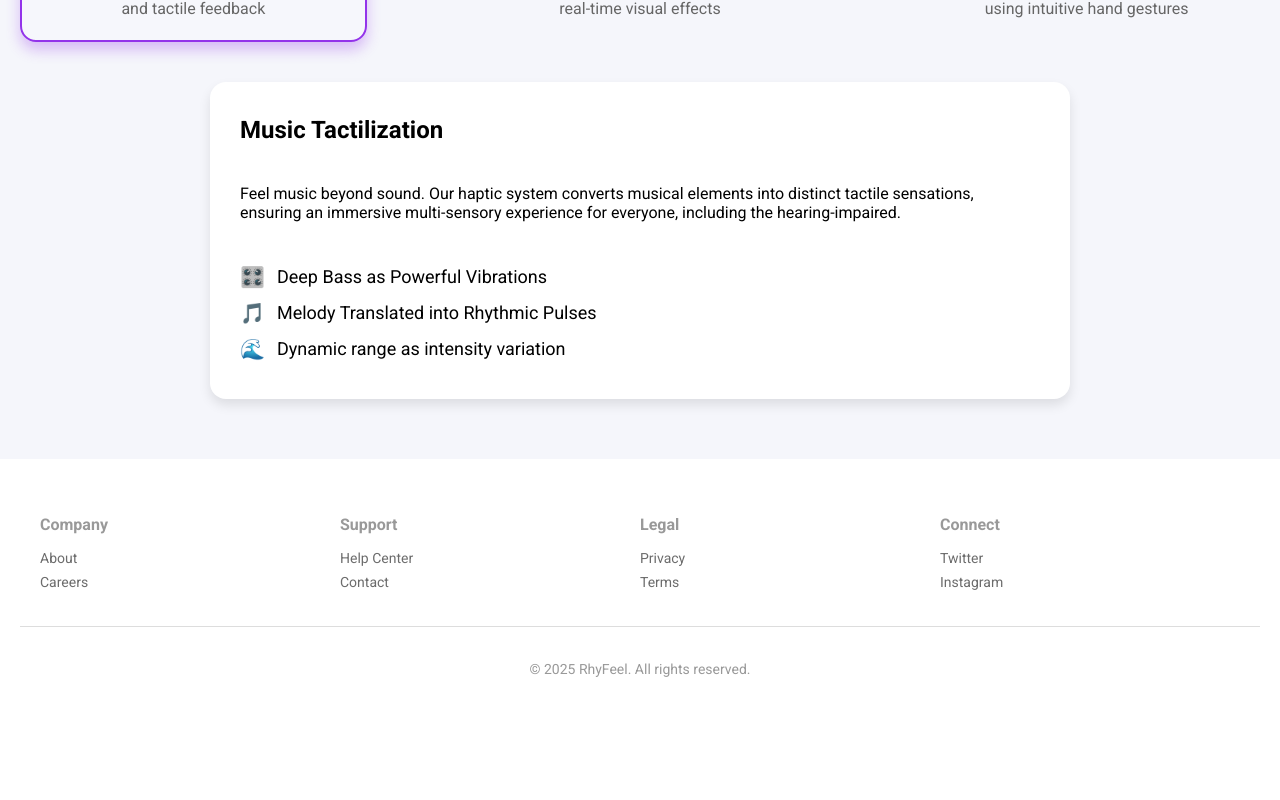
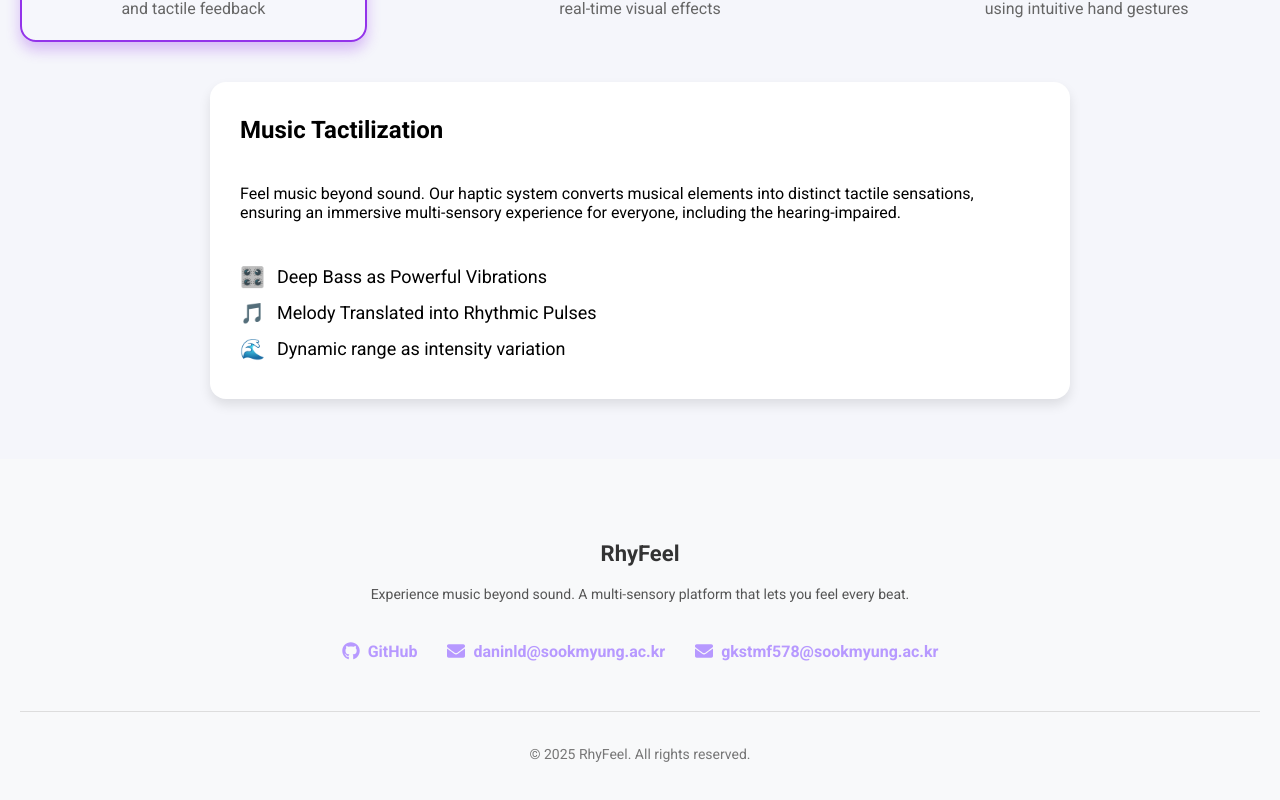
Before and after one commit to it-graduation-project/frontend, a React (Create React App) app: page / in a window 1280 px wide. Shown: the part 1976-2776 px from the top of the page. Before the commit the page ends 2707 px from the top, so only its background shows below. Built offline with nearby package versions, Linux system fonts and the light colour scheme.

Commit message:
Design: Key features 및 Footer 디자인 수정

```diff
--- a/package.json
+++ b/package.json
@@ -11,6 +11,7 @@
     "dat.gui": "^0.7.9",
     "react": "^19.0.0",
     "react-dom": "^19.0.0",
+    "react-icons": "^5.5.0",
     "react-router-dom": "^7.1.5",
     "react-scripts": "5.0.1",
     "three": "^0.158.0",
--- a/src/components/Footer.js
+++ b/src/components/Footer.js
@@ -1,44 +1,32 @@
 /*
   Footer.js - 푸터 컴포넌트
-  - 사이트 하단에 고정된 정보 및 링크 제공
+  - 사이트 하단에 GitHub, 이메일 등의 정보 제공
 */
 
 import React from "react";
+import { FaGithub, FaEnvelope } from "react-icons/fa"; // 아이콘 추가
 import "../styles/Footer.css";
 
 const Footer = () => {
   return (
     <footer className="footer">
-      <div className="footer-links">
-        <div className="footer-column">
-          <h3>Company</h3>
-          <ul>
-            <li>About</li>
-            <li>Careers</li>
-          </ul>
-        </div>
-        <div className="footer-column">
-          <h3>Support</h3>
-          <ul>
-            <li>Help Center</li>
-            <li>Contact</li>
-          </ul>
-        </div>
-        <div className="footer-column">
-          <h3>Legal</h3>
-          <ul>
-            <li>Privacy</li>
-            <li>Terms</li>
-          </ul>
-        </div>
-        <div className="footer-column">
-          <h3>Connect</h3>
-          <ul>
-            <li>Twitter</li>
-            <li>Instagram</li>
-          </ul>
+      <div className="footer-content">
+        <h3>RhyFeel</h3>
+        <p>Experience music beyond sound. A multi-sensory platform that lets you feel every beat.</p>
+
+        <div className="footer-links">
+          <a href="https://github.com/it-graduation-project" target="_blank" rel="noopener noreferrer">
+            <FaGithub className="footer-icon" /> GitHub
+          </a>
+          <a href="mailto:daninld@sookmyung.ac.kr">
+            <FaEnvelope className="footer-icon" /> daninld@sookmyung.ac.kr
+          </a>
+          <a href="mailto:gkstmf578@sookmyung.ac.kr">
+            <FaEnvelope className="footer-icon" /> gkstmf578@sookmyung.ac.kr
+          </a>
         </div>
       </div>
+
       <div className="footer-bottom">
         <p>© 2025 RhyFeel. All rights reserved.</p>
       </div>
--- a/src/styles/Footer.css
+++ b/src/styles/Footer.css
@@ -3,45 +3,65 @@
   - 웹사이트의 하단 정보 및 링크 섹션 스타일
 */
 
+/* Footer.css - 푸터 스타일 개선 */
 .footer {
-  background-color: #ffffff;
-  padding: 40px 20px;
-  text-align: left;
+  background-color: #f8f9fa;
+  padding: 60px 20px; /* 🔥 전체적인 여백 증가 */
+  text-align: center;
+  border-top: none; /* Key Features와 구분선 제거 */
 }
 
-.footer-links {
-  display: flex;
-  justify-content: space-between;
-  max-width: 1200px;
+.footer-content {
+  max-width: 800px;
   margin: 0 auto;
 }
 
-.footer-column {
-  flex: 1;
+.footer-content h3 {
+  font-size: 22px; /* 조금 더 크고 시각적으로 명확하게 */
+  font-weight: bold;
+  color: #333;
+  margin-bottom: 20px; /* 🔥 아래 여백 증가 */
 }
 
-.footer-column h3 {
-  font-size: 16px;
-  margin-bottom: 10px;
-  color: #999;
+.footer-content p {
+  font-size: 14px;
+  color: #555;
+  margin-bottom: 40px; /* 🔥 설명 텍스트와 링크 사이 여백 증가 */
 }
 
-.footer-column ul {
-  list-style: none;
-  padding: 0;
+/* 🔥 GitHub과 이메일을 한 줄에 정렬하면서도 간격을 유지 */
+.footer-links {
+  display: flex;
+  justify-content: center;
+  align-items: center;
+  gap: 30px; /* 🔥 GitHub과 이메일 요소 사이 간격 증가 */
+  flex-wrap: wrap; /* 🔥 화면이 작아질 경우 자동 줄바꿈 */
 }
 
-.footer-column ul li {
-  font-size: 14px;
-  color: #6c6c6c;
-  margin-bottom: 8px;
+.footer-links a {
+  display: flex;
+  align-items: center;
+  font-size: 16px;
+  color: #B799FF; /* 연보라색 */
+  text-decoration: none;
+  font-weight: 600;
 }
 
+.footer-links a:hover {
+  text-decoration: underline;
+}
+
+.footer-icon {
+  margin-right: 8px;
+  font-size: 18px;
+  color: #B799FF; /* 아이콘 색상도 연보라 */
+}
+
+/* 🔥 푸터 하단 텍스트 위에 얇은 선 추가 */
 .footer-bottom {
-  text-align: center;
-  margin-top: 20px;
+  margin-top: 50px; /* 🔥 푸터 하단과 본문 사이 간격 증가 */
+  padding-top: 20px; /* 🔥 위쪽 패딩 추가 */
   font-size: 14px;
-  color: #999;
-  border-top: 1px solid #ddd;
-  padding-top: 20px;
+  color: #777;
+  border-top: 1px solid #ddd; /* 🔥 얇은 회색 선 추가 */
 }
```
Also changed, not shown: 1 other file (tests, documents, lock files or other folders).
